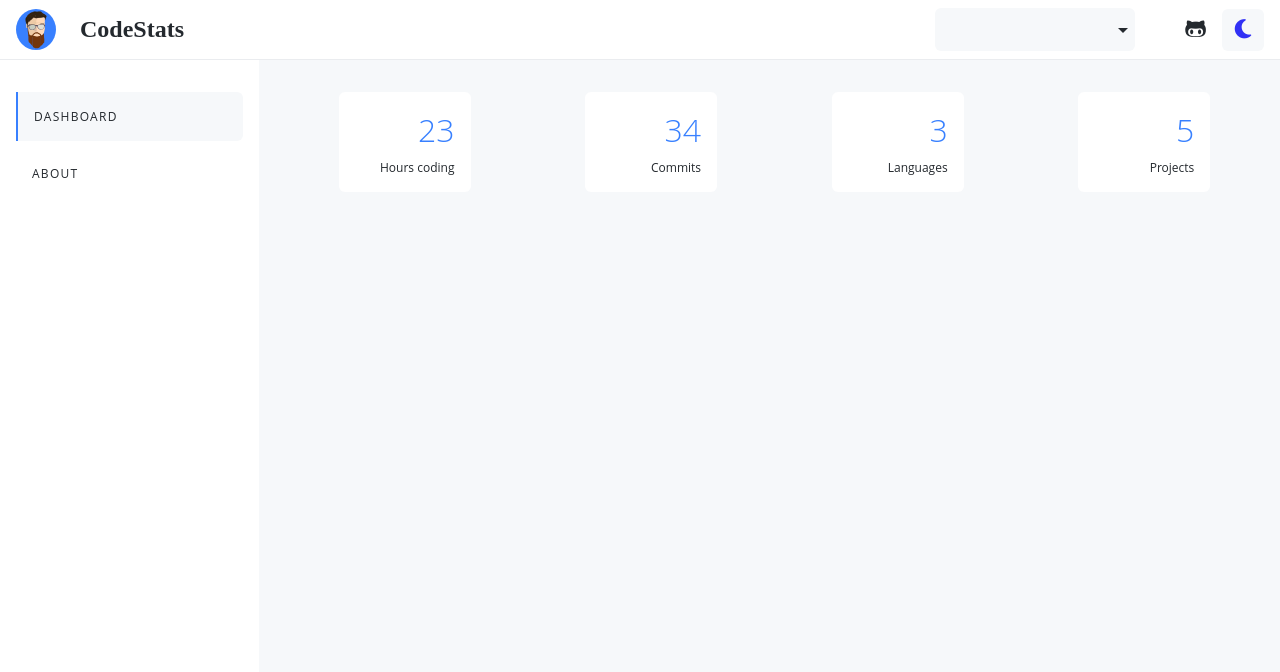
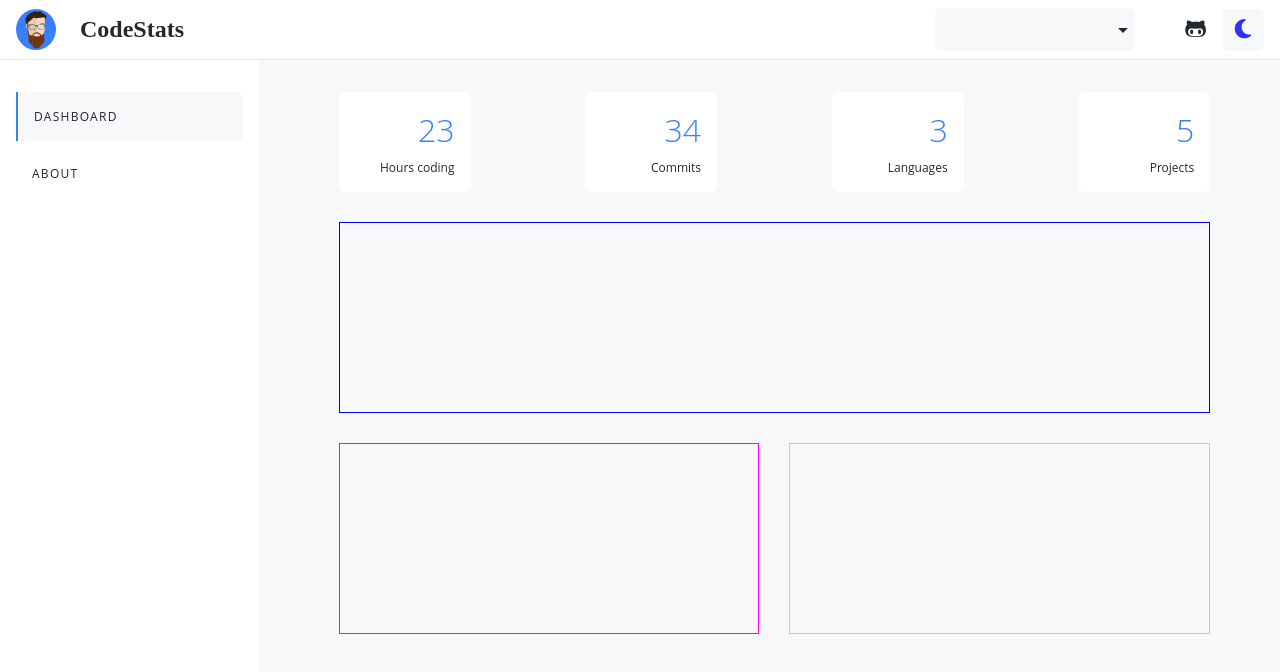
Before and after one commit to thomasabishop/code-stats, a React (Create React App) app: page /about in a window 1280 px wide. Shown: the top 672 px of the page. Built offline with nearby package versions, Linux system fonts and the light colour scheme.

Commit message:
Block out space for forms

```diff
--- a/src/components/Page.jsx
+++ b/src/components/Page.jsx
@@ -1,17 +1,17 @@
 import styled from 'styled-components';
 
 const Wrapper = styled.div`
-  //border: 1px solid black;
   grid-column: 7 / 24;
-  grid-row: 2 / 23;
+  grid-row: 2 / 24;
   display: flex;
   flex-direction: column;
   align-items: stretch;
   justify-content: stretch;
+  max-width: 1200px;
 `;
 
 const PageContent = styled.div`
-  //border: 1px solid lightgreen;
+  // border: 1px solid lightgreen;
   padding: 1rem;
   height: 100%;
 `;
--- a/src/views/Dashboard.jsx
+++ b/src/views/Dashboard.jsx
@@ -4,11 +4,11 @@ import Scorecard from '../components/Scorecard';
 const Wrapper = styled.div`
   padding-top: 1rem;
   margin: 0;
+  height: 100%;
   display: grid;
   grid-template-columns: repeat(12, 1fr);
-  grid-column-gap: 5px;
-
-  grid-row-gap: 5px;
+  grid-column-gap: 30px;
+  grid-row-gap: 30px;
   grid-template-rows: repeat(12, 1fr);
 `;
 
@@ -17,8 +17,26 @@ const Scorecards = styled.div`
   flex-direction: row;
   justify-content: space-between;
   grid-column: 1/13;
-  grid-row: 1/4;
+  grid-row: 1/2;
   //border: 1px solid blue;
+`;
+
+const ChartBlockOne = styled.div`
+  border: 1px solid blue;
+  grid-column: 1/13;
+  grid-row: 2/6;
+`;
+
+const ChartBlockTwo = styled.div`
+  border: 1px solid magenta;
+  grid-column: 1/7;
+  grid-row: 6/10;
+`;
+
+const ChartBlockThree = styled.div`
+  border: 1px solid lightgreen;
+  grid-column: 7/13;
+  grid-row: 6/10;
 `;
 
 function Dashboard() {
@@ -30,6 +48,11 @@ function Dashboard() {
         <Scorecard value="3" label="Languages" />
         <Scorecard value="5" label="Projects" />
       </Scorecards>
+      <ChartBlockOne />
+
+      <ChartBlockTwo />
+
+      <ChartBlockThree />
     </Wrapper>
   );
 }
```
